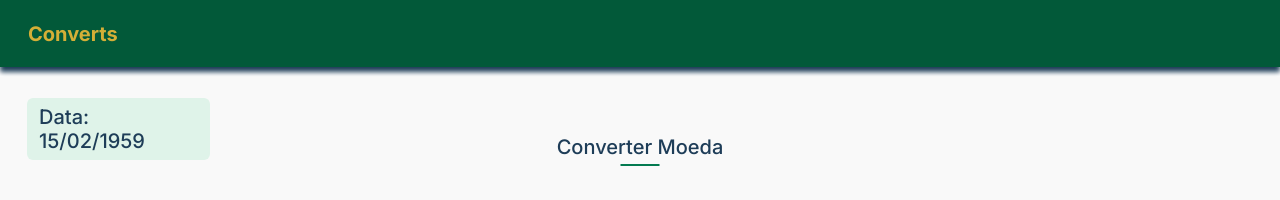
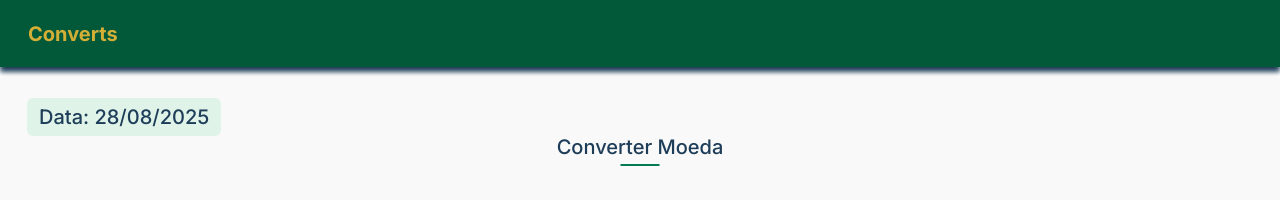
Before and after one commit to psico/converts, a website: page index.html in a window 1280 px wide. Shown: the top 200 px of the page. Drawn offline with Linux system fonts and the light colour scheme.

Commit message:
feature: adiciona script para obter data atual

```diff
--- a/index.html
+++ b/index.html
@@ -15,7 +15,7 @@
     <main>
       <section class="main-section">
         <div class="date-wrapper">
-          <time datetime="1959-02-15">Data: 15/02/1959</time>
+          <time id="current-date-element"></time>
         </div>
 
         <div class="flex justify-center">
@@ -35,5 +35,7 @@
         </div>
       </section>
     </main>
+
+    <script src="./src/js/home.js"></script>
   </body>
 </html>
--- a/package.json
+++ b/package.json
@@ -3,6 +3,7 @@
   "version": "1.0.0",
   "description": "Projeto web Converts utilizável para converter moedas, acompanhar histórico de conversões, entre outras funcionalidades.",
   "main": "index.html",
+  "type": "module",
   "scripts": {
     "test": "echo \"Error: no test specified\" && exit 1"
   },
--- a/src/css/home.css
+++ b/src/css/home.css
@@ -31,7 +31,6 @@
   font-weight: 500;
   font-size: 20px;
 
-  width: 18.3rem;
   position: absolute;
   top: 2.1rem;
   left: 2.7rem;
--- a/src/js/home.js
+++ b/src/js/home.js
@@ -0,0 +1,11 @@
+document.addEventListener("DOMContentLoaded", () => {
+  const currentDateElement = document.getElementById("current-date-element");
+  const currentDate = new Date().toLocaleString("pt-BR", {
+    day: "2-digit",
+    month: "2-digit",
+    year: "numeric",
+  });
+
+  currentDateElement.textContent = `Data: ${currentDate}`;
+  currentDate.datetime = currentDate;
+});
```
